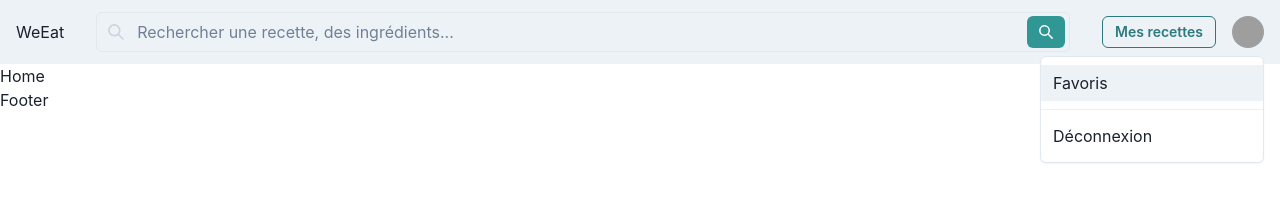
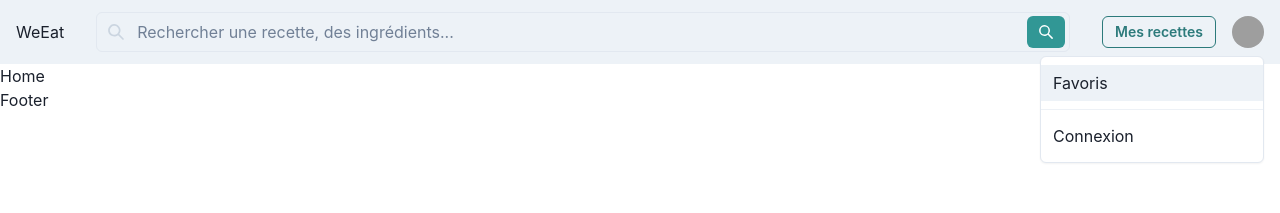
Before and after one commit to Akram-abdl/WeEat, a React (Vite) app: page / in a window 1280 px wide. Both pictures are taken after a click on the button 1248 px from the left and 32 px from the top of the page. Shown: the top 213 px of the page. Built offline with nearby package versions, Linux system fonts and the light colour scheme; grey boxes are pictures that could not be loaded.

Commit message:
feat: :sparkles: navbar disconnect takes into account user state

```diff
--- a/src/components/NavBar/NavBar.tsx
+++ b/src/components/NavBar/NavBar.tsx
@@ -38,6 +38,8 @@ function NavBar() {
     }
   };
 
+  const { currentUser } = auth;
+  const isUserLoggedIn = !!currentUser;
   return (
     <Box bg={useColorModeValue('gray.100', 'gray.900')} px={4}>
       <Flex h={16} alignItems="center" justifyContent="space-between">
@@ -90,7 +92,11 @@ function NavBar() {
             <MenuList>
               <MenuItem>Favoris</MenuItem>
               <MenuDivider />
-              <MenuItem onClick={handleSignOut}>Déconnexion</MenuItem>
+              {isUserLoggedIn ? (
+                <MenuItem onClick={handleSignOut}>Déconnexion</MenuItem>
+              ) : (
+                <MenuItem onClick={() => navigate('/login')}>Connexion</MenuItem>
+              )}
             </MenuList>
           </Menu>
         </Flex>
```
